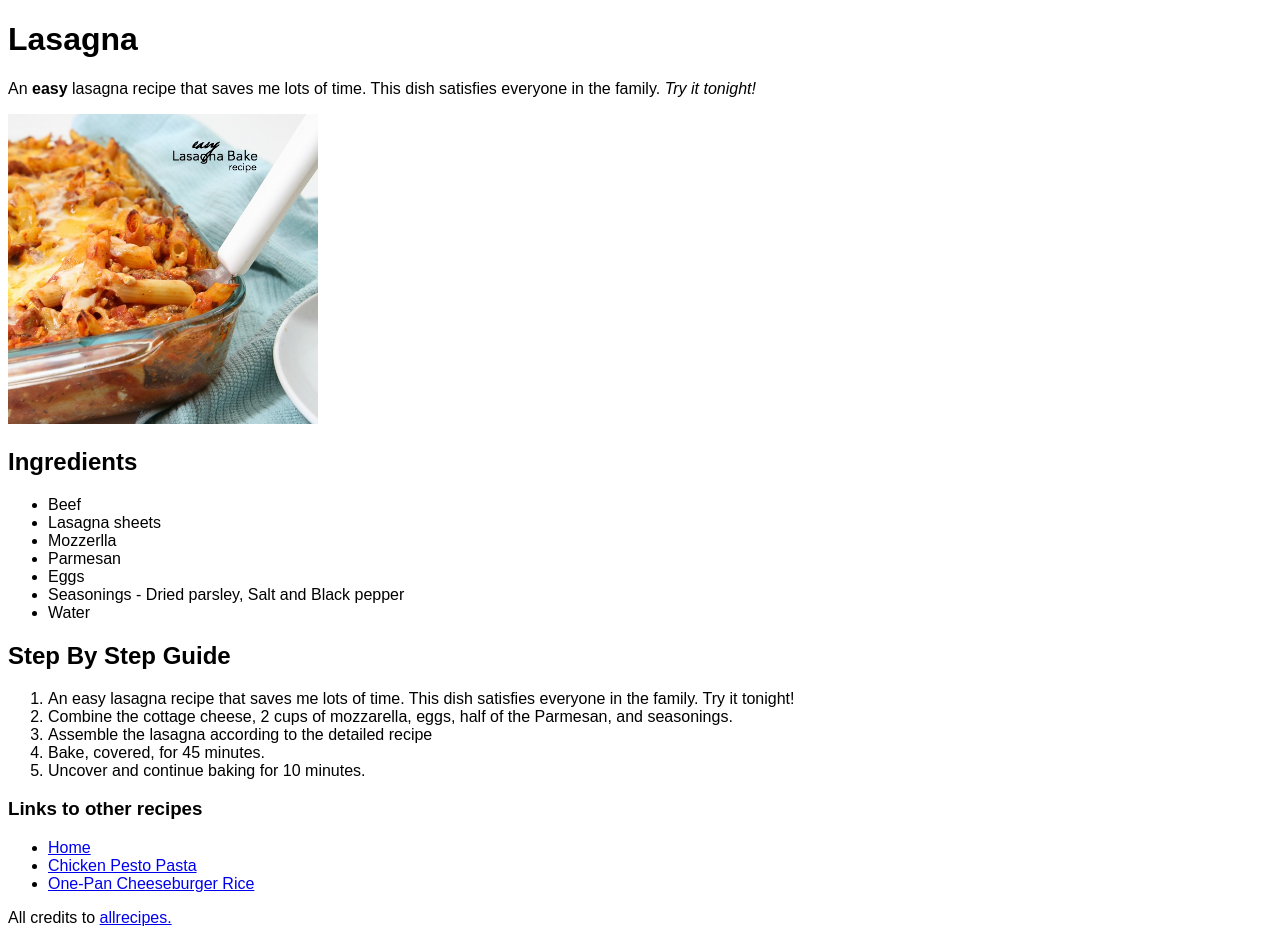
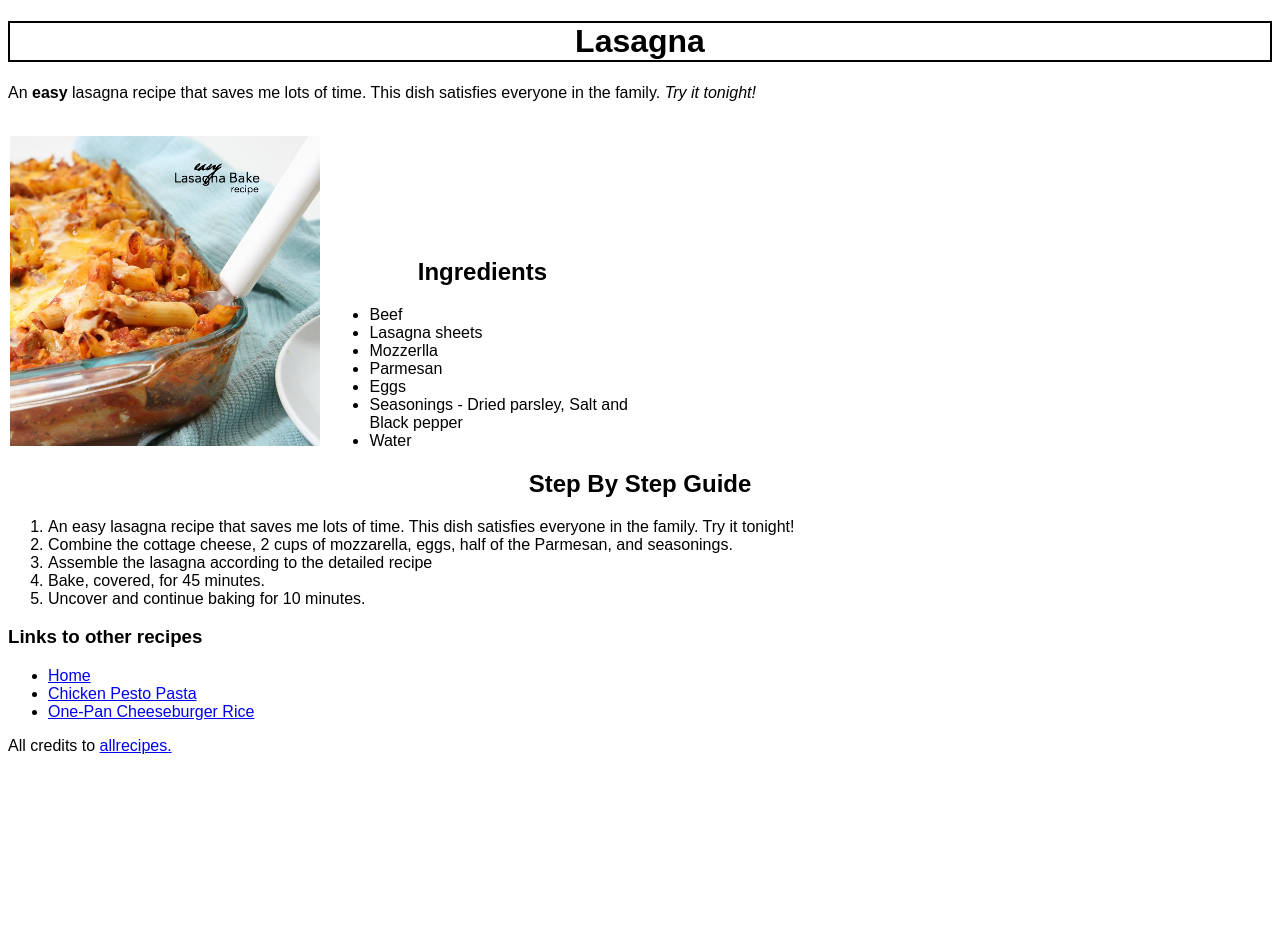
Before and after one commit to Jobling96/odin-recipes, a plain HTML site: page recipes/lasagna.html in a window 1280 px wide. After the commit the page ends 800 px from the top, so only its background shows below. Drawn offline with Linux system fonts and the light colour scheme.

Commit message:
CSS edits

```diff
--- a/style.css
+++ b/style.css
@@ -39,18 +39,22 @@ height:auto
 
     /* Pesto Pasta Recipe Page CSS */
 
-.pestotitle{
+.pestotitle,
+.lasagnatitle,
+.burgertitle{
     text-align: center;
     border: 2px solid black;
 
 }
 
-.pestoimgrcp{
+.pestoimage{
+     border: 2px solid rgb(255, 255, 255);
+    display: inline-block;
     box-sizing: border-box;
-    display: inline-block;
-    width: 260px;
-    margin-top: 10px;
+    width:254px;
+    margin:10px;
  }
+
 
 .pestoingredients{
     box-sizing: border-box;
@@ -58,10 +62,50 @@ height:auto
     padding:5px;
     width: 400px;
     text-align: center;
-    border: 5px solid black;
+    border: 5px solid rgb(255, 255, 255);
+    margin-top: -100px;
 }
 
-.pestolist{
+.pestolist,
+.lasagnalisttxt,
+.burgerlisttxt{
     text-align: left;
+}
+
+.pestop1{
+    border: 2px lightgreen solid;
+    margin-bottom: 10px;
+    margin-top: 10px;
+}
+
+/* lasagna + burger recipe page css */
+
+.lasagnaimg,
+.burgerimg{
+     border: 2px solid rgb(255, 255, 255);
+    display: inline-block;
+    box-sizing: border-box;
+    width:315px;
+    height: 315px;
 
 }
+
+.lasagnalist,
+.burgerlist{
+     border: 2px solid white;
+    display: inline-block;
+    box-sizing: border-box;
+    text-align: center;
+    width:310px;
+    margin-bottom: -50px;
+}
+
+.burgerimg{
+    margin-top:10px
+}
+
+.burgerguide,
+.pestoguide,
+.lasagnaguide{
+    text-align: center;
+}
```
